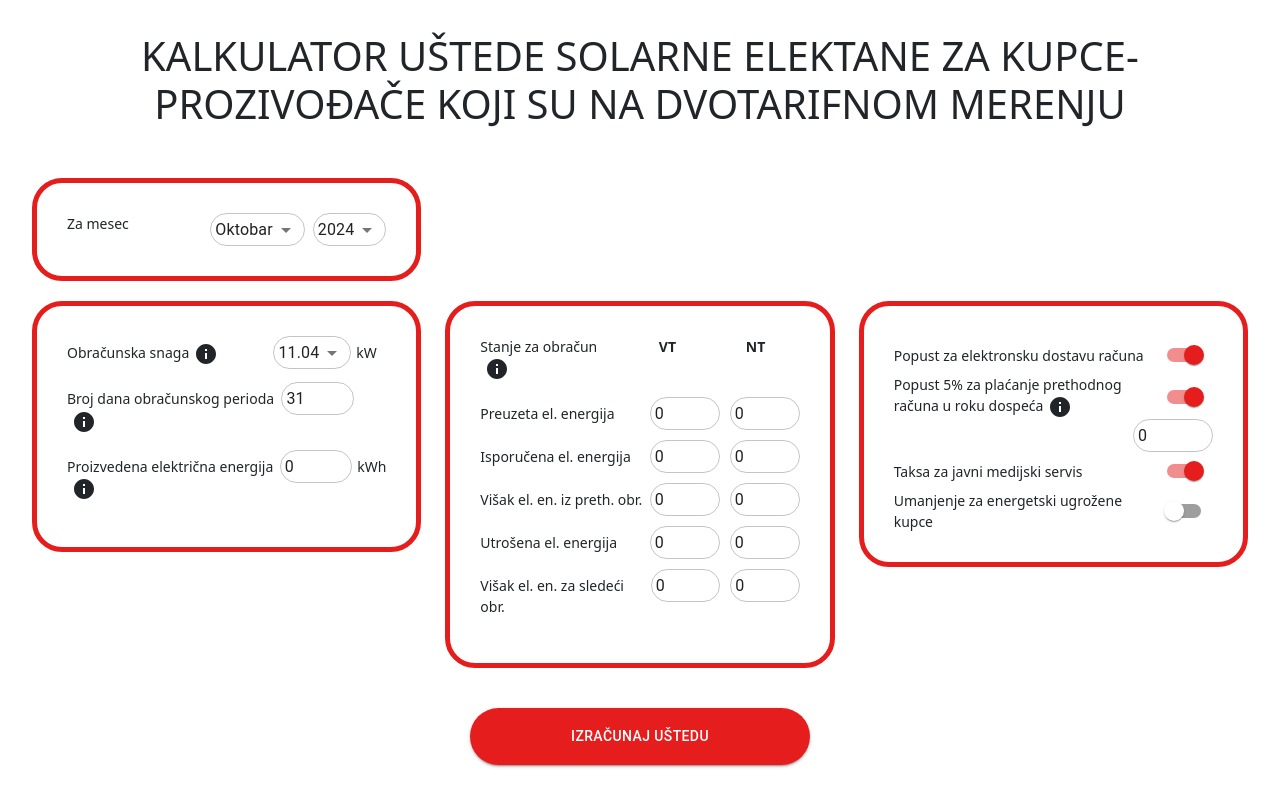
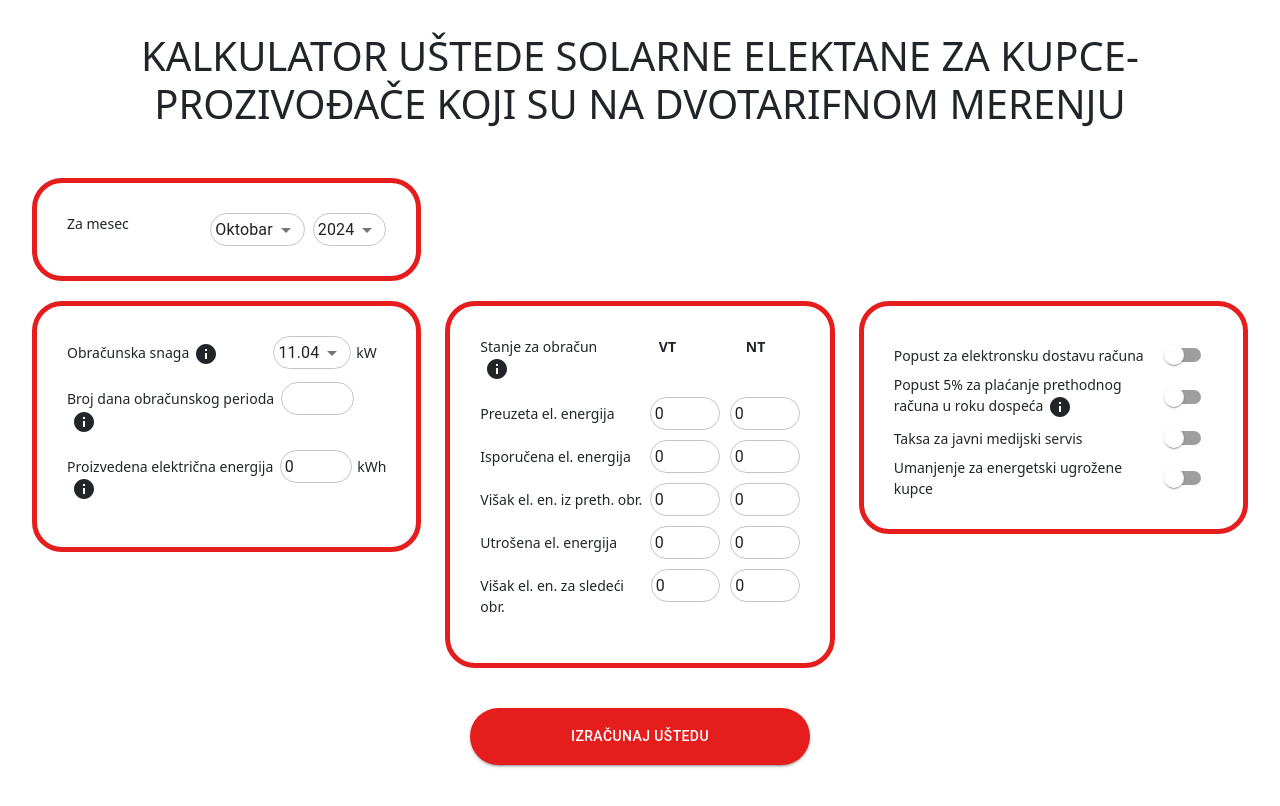
Before and after one commit to ivanstan/solar-prozjumer-calc, a React (Vite) app: page / in a window 1280 px wide. Shown: the top 806 px of the page. Built offline with nearby package versions, Linux system fonts and the light colour scheme.

Commit message:
Kalkulacije rade

```diff
--- a/src/App.jsx
+++ b/src/App.jsx
@@ -73,9 +73,9 @@ function App() {
   const [calculated, setCalculated] = useState(false);
   const [month, setMonth] = useState(months[currentMonth])
   const [year, setYear] = useState(currentYear);
-  const [elektronskaDostava, setElektronskaDostava] = useState(true);
-  const [popustPlacanje, setPopustPlacanje] = useState(true);
-  const [taksaMedijskiServis, setTaksaMedijskiServis] = useState(true);
+  const [elektronskaDostava, setElektronskaDostava] = useState(false);
+  const [popustPlacanje, setPopustPlacanje] = useState(false);
+  const [taksaMedijskiServis, setTaksaMedijskiServis] = useState(false);
   const [umanjenjeZaUgrozene, setUmanjenjeZaUgrozene] = useState(false);
   const [email, setEmail] = useState('');
   const [emailSent, setEmailSent] = useState(false);
@@ -83,7 +83,8 @@ function App() {
   const [obracunskaSnaga, setObracunskaSnaga] = useState(11.04);
   const [proizvedenaElEnergija, setProizvedenaElEnergija] = useState(0);
   const [isporucenaElEnergija, setIsporucenaElEnergija] = useState(0);
-  const [brojDana, setBrojDana] = useState(31);
+  const [brojDana, setBrojDana] = useState('');
+  const [errorMessage, setErrorMessage] = useState('');
 
   const [prethodnoPreuzetoVT, setPrethodnoPreuzetoVT] = useState(10554);
   const [prethodnoPreuzetoNT, setPrethodnoPreuzetoNT] = useState(9492);
@@ -252,7 +253,7 @@ function App() {
   const [emisijaCO2, setEmisijaCO2] = useState(0);
   const [kolicinaUglja, setKolicinaUglja] = useState(0);
 
-  const [newsletterChecked, setNewsletterChecked] = useState(true);
+  const [newsletterChecked, setNewsletterChecked] = useState(false);
 
   useEffect(() => {
     // calculate();
@@ -739,9 +740,25 @@ function App() {
     fixCharts();
   }
 
+  const isValid = () => {
+
+    if (brojDana === '') {
+      setErrorMessage('Broj dana obračunskog perioda je obavezno polje.')
+
+      return false;
+    }
+
+    return true
+  }
+
   const onCalculateClick = () => {
-    calculate();
-    setCalculated(true);
+    setErrorMessage('')
+
+    if (isValid()) {
+      calculate();
+      setCalculated(true);
+    }
+
   }
 
   const onEmailSend = async () => {
@@ -778,7 +795,7 @@ function App() {
   }
 
   const calculateDisabled = () => {
-    let values = [utrosakPreuzetoVT, utrosakPreuzetoNT, utrosakIsporucenoVT, utrosakIsporucenoNT, utrosakVisakPrethodnoVT, utrosakVisakPrethodnoNT, utrosakUtrosenoVT, utrosakUtrosenoNT, utrosakVisakSledeciVT, utrosakVisakSledeciNT, proizvedenaElEnergija, brojDana, umanjenjeUgrozeniSaSolar, popustZaPlacanjePrethodnogRacuna,]
+    let values = [utrosakPreuzetoVT, utrosakPreuzetoNT, utrosakIsporucenoVT, utrosakIsporucenoNT, utrosakVisakPrethodnoVT, utrosakVisakPrethodnoNT, utrosakUtrosenoVT, utrosakUtrosenoNT, utrosakVisakSledeciVT, utrosakVisakSledeciNT, proizvedenaElEnergija, brojDana, umanjenjeUgrozeniSaSolar, popustZaPlacanjePrethodnogRacuna, brojDana]
 
     const hasNaN = values.some(value => Number.isNaN(value));
 
@@ -1210,6 +1227,7 @@ function App() {
     {/*</div>*/}
 
     <div>
+      <p style={{color: '#e61d1d', fontWeight: "bold"}}>{errorMessage}</p>
       <Button onClick={onCalculateClick} style={{margin: 20}} variant="contained"
               sx={{borderRadius: 30, padding: 2, minWidth: 340}} disabled={calculateDisabled()}>Izračunaj
         uštedu</Button>
```
